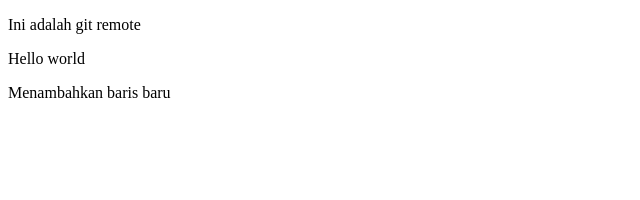
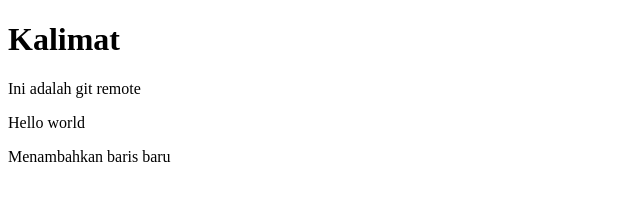
Before and after one commit to christianomusk/git-test, a plain HTML site: page index.html in a window 1280 px wide. Shown: the whole page, without its empty margins (0-640 px from the left). Drawn offline with Linux system fonts and the light colour scheme.

Commit message:
Menambahkan file readme dan melakukan perubahan

```diff
--- a/index.html
+++ b/index.html
@@ -7,6 +7,7 @@
     <title>Document</title>
 </head>
 <body>
+    <h1>Kalimat</h1>
     <p>Ini adalah git remote</p>
     <p>Hello world</p>
     <p>Menambahkan baris baru</p>
```
